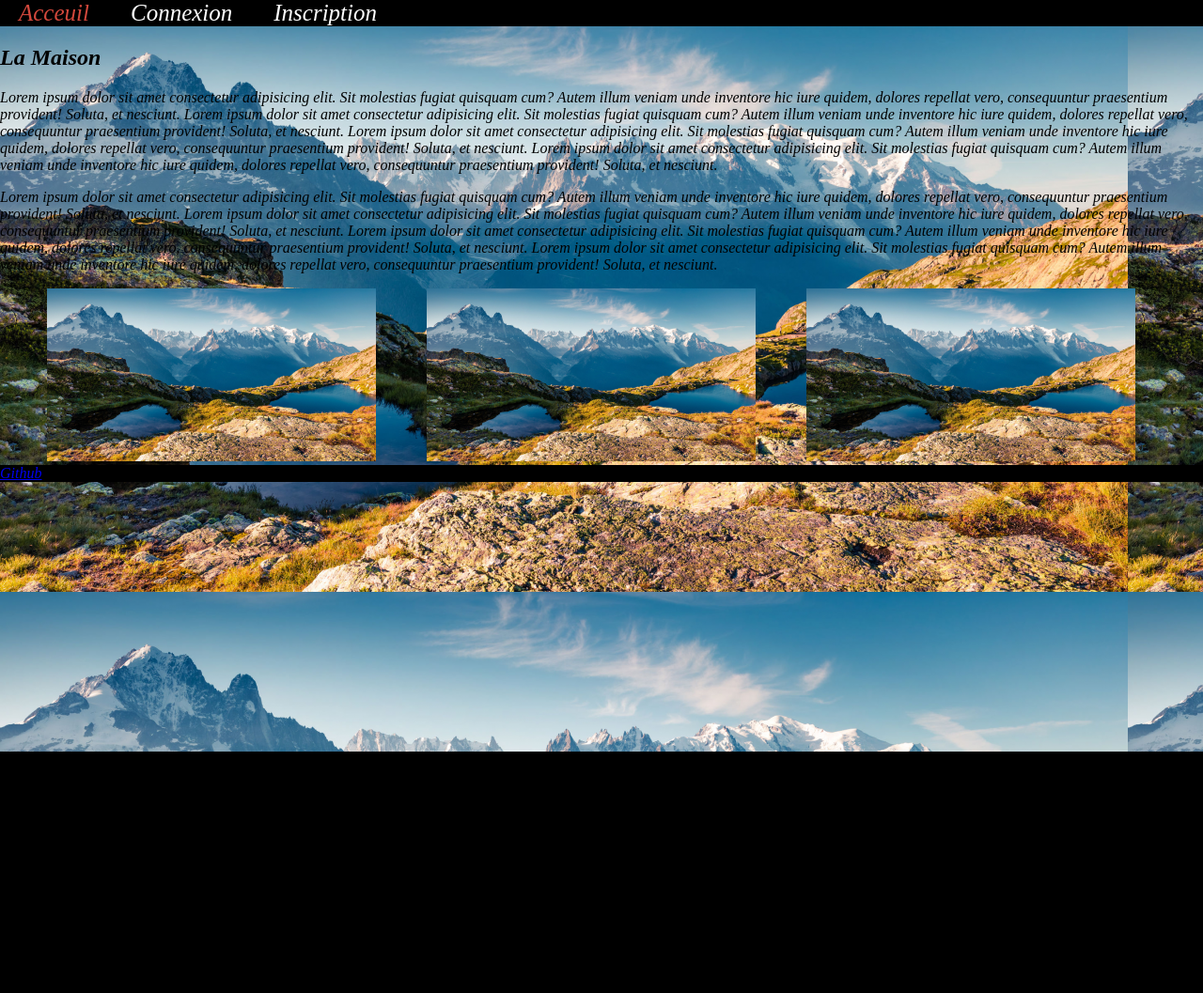
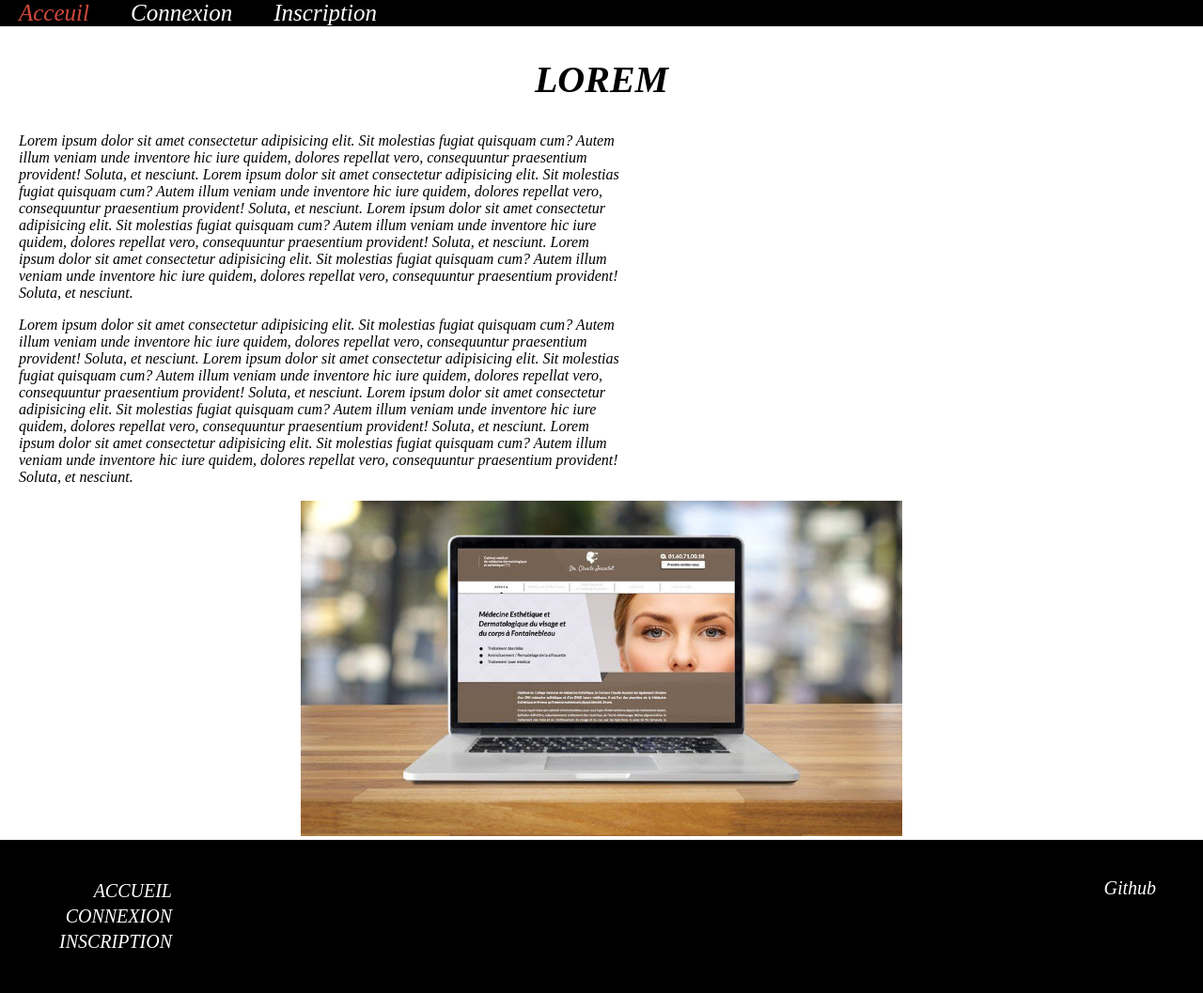
Before and after one commit to omar-diane/module-connexion, a PHP site: page / in a window 1280 px wide. Shown: the whole page at 94% size. Before the commit the page ends 800 px from the top, so only its background shows below. Run offline with PHP 8.4, Linux system fonts and the light colour scheme.

Commit message:
ajout d'image et correction de css

```diff
--- a/index.php
+++ b/index.php
@@ -1,49 +1,11 @@
-<?php
-
-mysqli_connect('localhost', 'root', '', 'moduleconnexion');
-// on teste si le visiteur a soumis le formulaire de connexion
-if (isset($_POST['connexion']) && $_POST['connexion'] == 'Connexion') {
-	if ((isset($_POST['login']) && !empty($_POST['login'])) && (isset($_POST['pass']) && !empty($_POST['pass']))) {
-
-	$base = mysqli_connect ('localhost', 'root', '', 'moduleconnexion');
-
-	// on teste si une entrée de la base contient ce couple login / pass
-	$sql = 'SELECT count(*) FROM utilisateurs WHERE login="'.mysqli_escape_string($_POST['login']).'" AND pass_md5="'.mysqli_escape_string(md5($_POST['pass'])).'"';
-	$req = mysqli_query($sql) or die('Erreur SQL !<br />'.$sql.'<br />'.mysqli_error());
-	$data = mysqli_fetch_array($req);
-
-	mysqli_free_result($req);
-	mysqli_close();
-
-	// si on obtient une réponse, alors l'utilisateur est un membre
-	if ($data[0] == 1) {
-		session_start();
-		$_SESSION['login'] = $_POST['login'];
-		header('Location: profil.php');
-		exit();
-	}
-	// si on ne trouve aucune réponse, le visiteur s'est trompé soit dans son login, soit dans son mot de passe
-	elseif ($data[0] == 0) {
-		$erreur = 'Compte non identifié.';
-	}
-	// sinon, alors la, il y a un gros problème :)
-	else {
-		$erreur = 'Probème dans la base de données : plusieurs membres ont les mêmes identifiants de connexion.';
-	}
-	}
-	else {
-	$erreur = 'Au moins un des champs est vide.';
-	}
-}
-?>
 <!DOCTYPE html>
-<html lang="en">
+<html lang="fr">
 <head>
     <meta charset="UTF-8">
     <meta http-equiv="X-UA-Compatible" content="IE=edge">
     <meta name="viewport" content="width=device-width, initial-scale=1.0">
     <title>Acceuil</title>
-    <link rel="stylesheet" href="moduleconnexion.css">
+    <link rel="stylesheet" href="moduleconnexion.css" type="text/css">
 </head>
 <body>
     <header>
@@ -55,7 +17,7 @@ if (isset($_POST['connexion']) && $_POST['connexion'] == 'Connexion') {
     </header>
     <main>
         <section>
-            <h1>La Maison</h1>
+            <h1 class='big-title'>LOREM</h1>
             <p>
                 Lorem ipsum dolor sit amet consectetur adipisicing elit. Sit molestias fugiat quisquam cum? Autem illum veniam unde inventore hic iure quidem, dolores repellat vero, consequuntur praesentium provident! Soluta, et nesciunt.
                 Lorem ipsum dolor sit amet consectetur adipisicing elit. Sit molestias fugiat quisquam cum? Autem illum veniam unde inventore hic iure quidem, dolores repellat vero, consequuntur praesentium provident! Soluta, et nesciunt.
@@ -69,19 +31,29 @@ if (isset($_POST['connexion']) && $_POST['connexion'] == 'Connexion') {
                 Lorem ipsum dolor sit amet consectetur adipisicing elit. Sit molestias fugiat quisquam cum? Autem illum veniam unde inventore hic iure quidem, dolores repellat vero, consequuntur praesentium provident! Soluta, et nesciunt.
                 Lorem ipsum dolor sit amet consectetur adipisicing elit. Sit molestias fugiat quisquam cum? Autem illum veniam unde inventore hic iure quidem, dolores repellat vero, consequuntur praesentium provident! Soluta, et nesciunt.
             </p>
-        </section>
-
-        <div class="pics">
-            <img src="images/montagne.png" alt="">
-            <img src="images/montagne.png" alt="">
-            <img src="images/montagne.png" alt="">
-        </div>
+</section>
+<aside class="displayed">
+    <img src="images/image-accueil.jpg" alt="">
+</aside>
 <?php
 if (isset($erreur)) echo '<br /><br />',$erreur;
 ?>
     </main>
     <footer>
         <a href="#">Github</a>
+        <table>
+    <tbody>
+        <tr class="menu-footer">
+            <td><a href="#">ACCUEIL</a></td>
+        </tr>
+        <tr class="menu-footer">
+            <td><a href="connexion.php">CONNEXION</a></td>
+        </tr>
+        <tr class="menu-footer">
+            <td><a href="inscription.php">INSCRIPTION</a></td>
+        </tr>
+    </tbody>
+</table>
     </footer>
 
 </body>
--- a/inscription.php
+++ b/inscription.php
@@ -7,7 +7,7 @@
     <title>Inscription</title>
     <link rel="stylesheet" href="moduleconnexion.css">
 </head>
-<body>
+<body class="main2">
 <header>
         <nav>
             <a href="index.php">Accueil</a>
--- a/moduleconnexion.css
+++ b/moduleconnexion.css
@@ -3,6 +3,11 @@
 }
 
 /* Page d'accueil*/
+body {
+    padding: 0;
+    margin: 0;
+}
+
 header {
     background-color: black;
 }
@@ -20,22 +25,62 @@ header nav a:hover {
     color: #d2483c;
 }
 
-main .pics img {
-    width: 350px;
-    margin-left: 50px;
+.big-title {
+    font-size: 40px;
+    text-align: center;
+}
+
+section p {
+    margin-left: 20px;
+    max-width: 50%;
+}
+
+.displayed img {
+    width: 50%;
+    margin-left: 25%;
 }
 
 footer {
-    background-color: black;
+    background: black;
+    padding: 40px;
+}
+
+footer a {
     text-decoration: none;
     color: white;
+    font-size: 20px;
+    margin-right: 10px;
+    -webkit-transition: color 1s;
+    transition: color 1s;
+    float: right;
+}
+
+footer a:hover {
+    color: #d2483c;
+}
+
+footer table {
+    margin-left: 20px;
+}
+
+footer table .menu-footer {
+    color: white;
+    text-align: center;
+}
+
+footer table .menu-footer a {
+    font-size: 20px;
 }
 
 /*Page connexion et inscription*/
-body {
-    background-image: url(images/montagne.png);
+.main {
+    background-image: url(images/background1.jpg);
     margin: 0;
     padding: 0;
+}
+
+.main2 {
+    background-image: url(images/background2.jpg);
 }
 
 header {
@@ -58,6 +103,16 @@ header nav a:hover {
 .sucess h3 {
     margin-left: 10px;
     font-size: 20px;
+    color: white;
+}
+
+.sucess p {
+    margin-left: 10px;
+    color: white;
+}
+
+.sucess p a {
+    color: white;
 }
 
 .box {
@@ -106,10 +161,3 @@ header nav a:hover {
     border: 0;
     outline:0;
   }
-
-  footer {
-      background-color: black;
-      text-decoration: none;
-      color: blue;
-      bottom: 0;
-  }
```
Also changed, not shown: connexion.php (+26 -33 lines), images/background1.jpg (added), images/background2.jpg (added), images/image-accueil.jpg (added).
